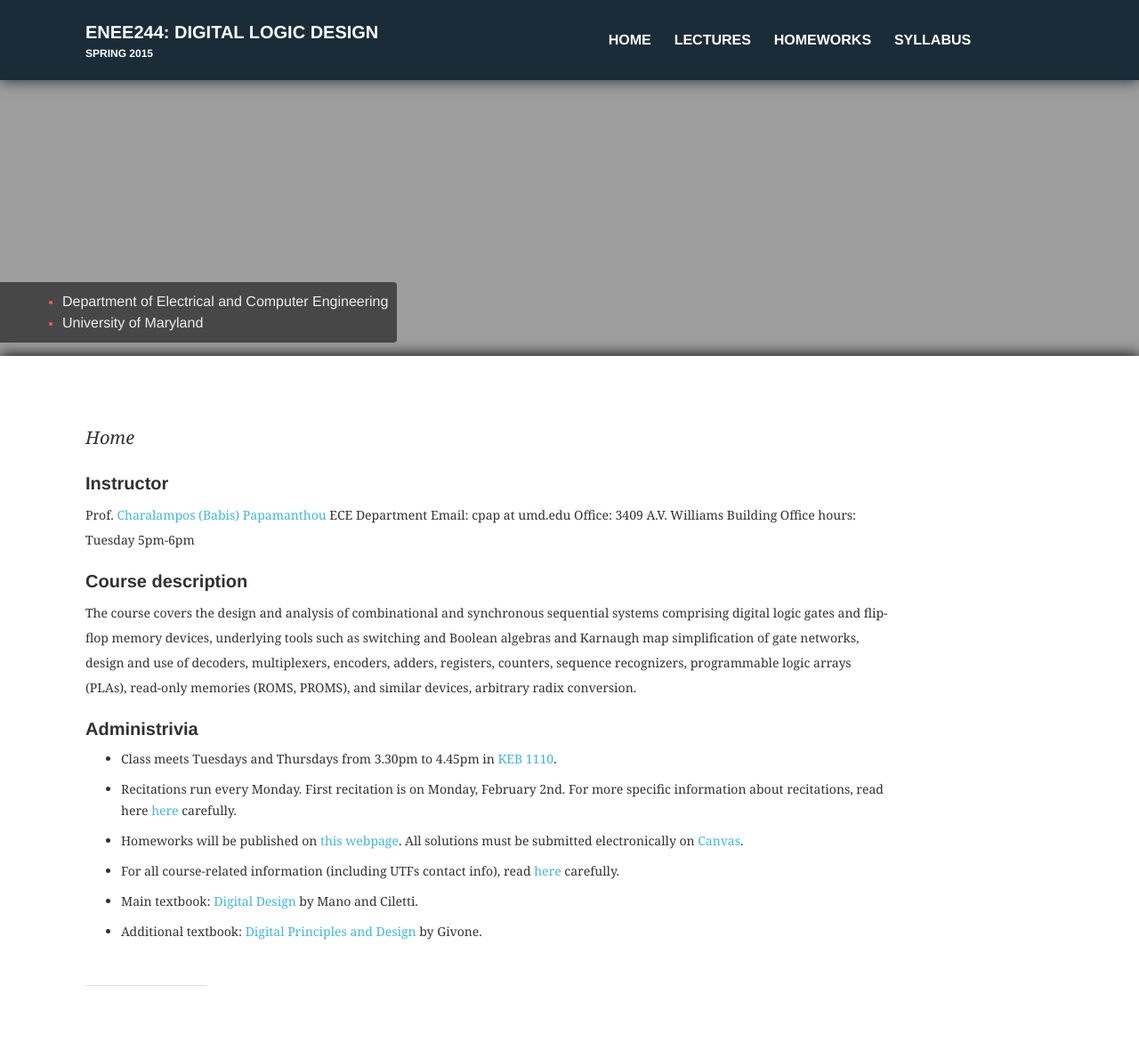
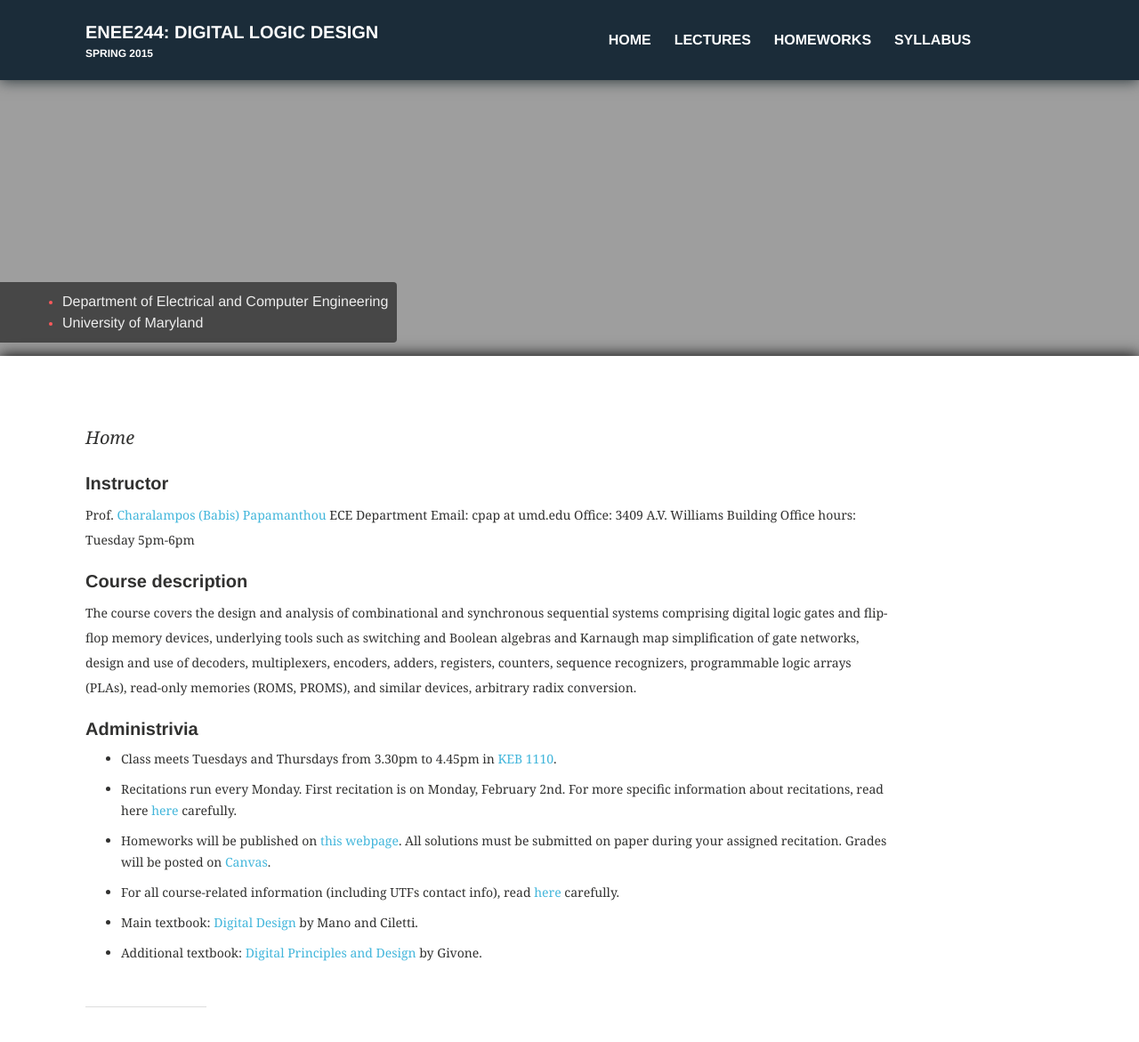
Before and after one commit to enee244/enee244.github.io, a Jekyll site: the page built from index.md, in a window 1280 px wide and 1199 px high. Shown: the top 1171 px of the window at 89% size. Built offline with Jekyll 4.4.1, drawn with Linux system fonts in a browser that asks for light colours.

Commit message:
Update index.md

```diff
--- a/index.md
+++ b/index.md
@@ -23,7 +23,7 @@ The course covers the design and analysis of combinational and synchronous seque
 ###Administrivia
 * Class meets Tuesdays and Thursdays from 3.30pm to 4.45pm in [KEB 1110](https://www.google.com/maps/@38.991376,-76.937308,3a,75y,233.26h,95.04t/data=!3m4!1e1!3m2!1s3spIc80iU0EbI3zK7zCSNg!2e0!6m1!1e1).
 * Recitations run every Monday. First recitation is on Monday, February 2nd. For more specific information about recitations, read here [here](http://enee244.github.io/syllabus/syllabus_244.pdf) carefully.
-* Homeworks will be published on [this webpage](http://enee244.github.io/homeworks). All solutions must be submitted electronically on [Canvas](https://myelms.umd.edu/login).
+* Homeworks will be published on [this webpage](http://enee244.github.io/homeworks). All solutions must be submitted on paper during your assigned recitation. Grades will be posted on [Canvas](https://myelms.umd.edu/login).
 * For all course-related information (including UTFs contact info), read [here](http://enee244.github.io/syllabus/syllabus_244.pdf) carefully.
 * Main textbook: [Digital Design](http://www.pearsonhighered.com/educator/product/Digital-Design/9780132774208.page) by Mano and Ciletti.
 * Additional textbook: [Digital Principles and Design](http://highered.mheducation.com/sites/0072525037/index.html) by Givone.
```
